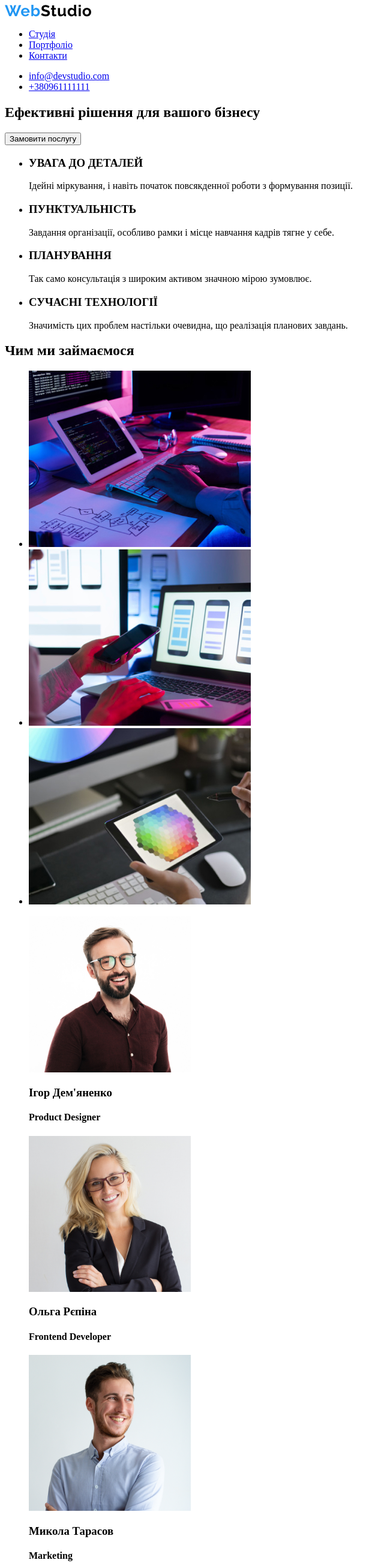
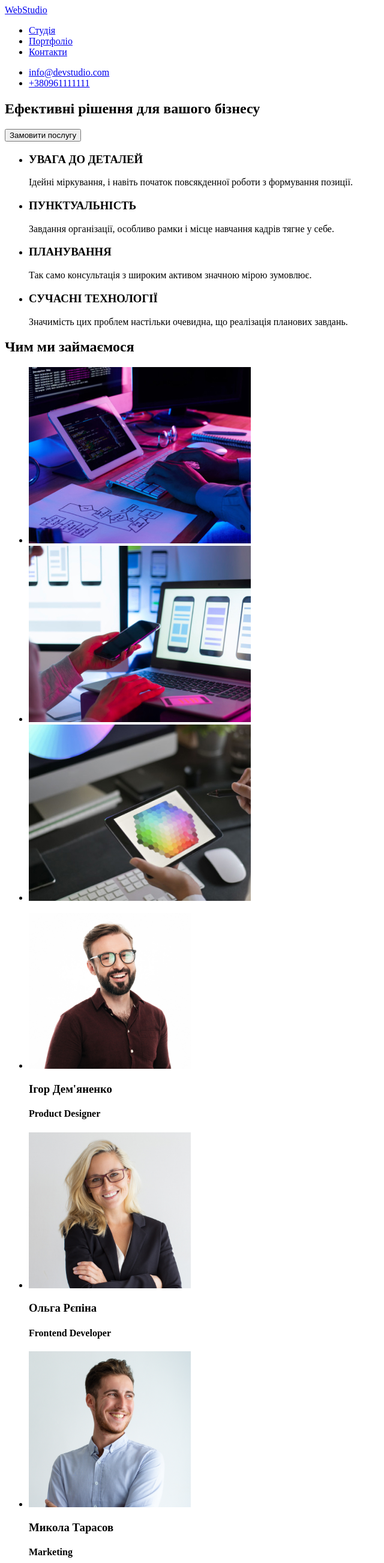
Before and after one commit to Zilot2203/goit-markup-hw-01, a plain HTML site: page index.html in a window 1280 px wide. Shown: the top 2606 px of the page at 60% size, without its empty margins (0-640 px from the left). Drawn offline with Linux system fonts and the light colour scheme.

Commit message:
index.html

```diff
--- a/index.html
+++ b/index.html
@@ -8,9 +8,7 @@
 </head>
 <body>
     <header>
-        <a href="#" class="logo">
-            <img src="./images/WebStudio.png" alt="logo">
-        </a>
+        <a href="#">WebStudio</a>
         <nav>
             <ul>
                 <li><a href="#">Студія</a></li>
@@ -63,38 +61,38 @@
            </li>
         </ul>
        </section>
-     <figure>
+       <section>
+     <ul>
+        <li>
         <img src="./images/Igor.jpg" width="270" alt="photo">
-        <figcaption>
+
             <h3>Ігор Дем'яненко</h3>
             <h4>Product Designer</h4>
-        </figcaption>
-     </figure>
-     <figure>
+        </li>
+        <li>
         <img src="./images/Olga.jpg" width="270" alt="photo">
-        <figcaption>
+
             <h3>Ольга Рєпіна</h3>
             <h4>Frontend Developer</h4>
-        </figcaption>
-     </figure>
-     <figure>
+        </li>
+        <li>
         <img src="./images/Mukola.jpg" width="270" alt="photo">
-        <figcaption>
+
             <h3>Микола Тарасов</h3>
             <h4>Marketing</h4>
-        </figcaption>
-     </figure>
-     <figure>
+         </li>
+         <li>
         <img src="./images/Mishel.jpg" width="270" alt="photo">
-        <figcaption>
+
             <h3>Михайло Єрмаков</h3>
             <h4>UI Designer</h4>
-        </figcaption>
-     </figure>
+         </li>
+     </ul>
+       </section>
     </main>
 
     <footer>
-        <img src="./images/WebStudio.png" alt="WebStudio">
+        <a href=>WebStudio</a>
         <address>
             <ul>
                 <li><a href="$">м. Київ, пр-т Лесі Українки, 26</a></li>
```
